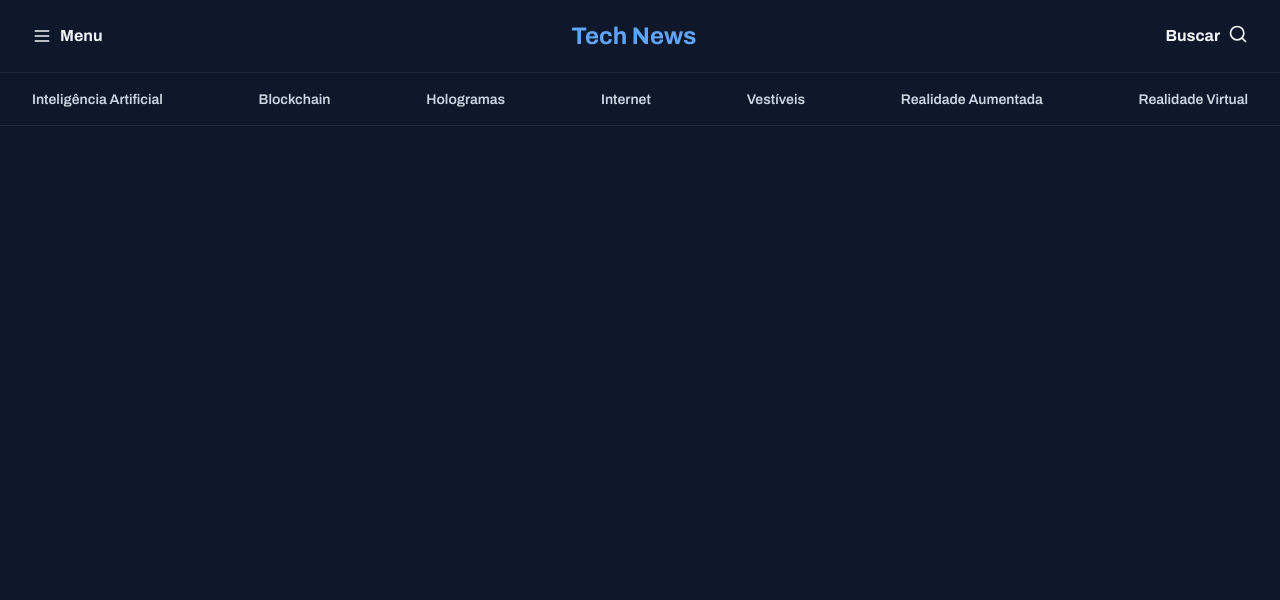
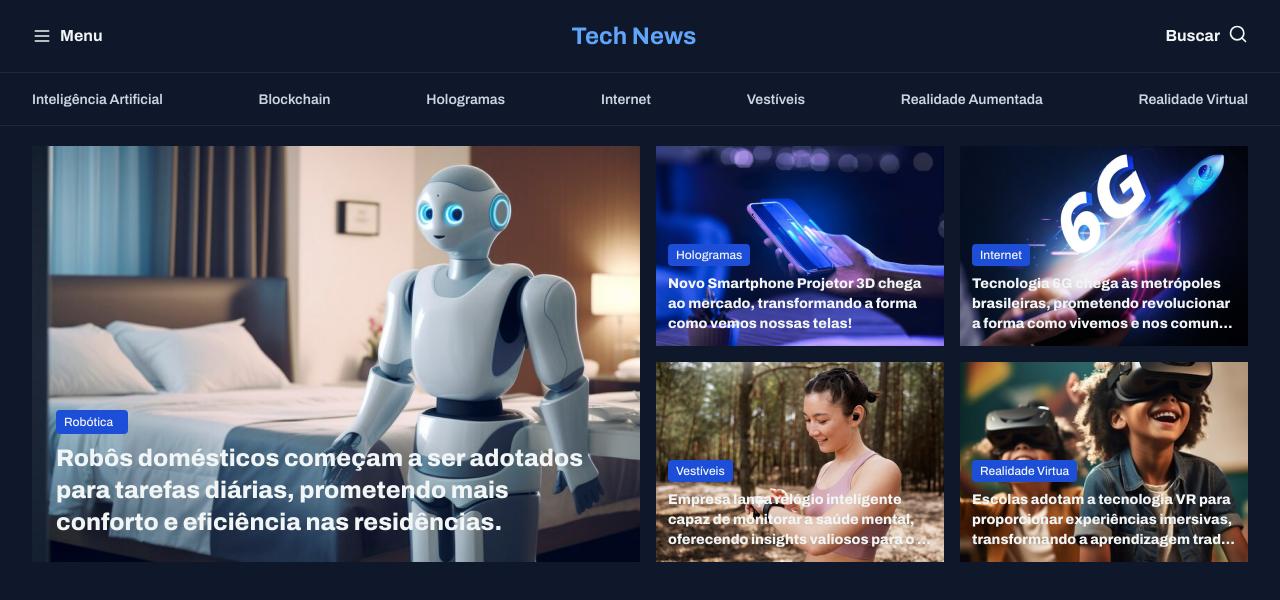
Before and after one commit to cesar7722a/portal-de-noticia, a React (Vite) app: page / in a window 1280 px wide. Shown: the top 600 px of the page. Built offline with nearby package versions, Linux system fonts and the light colour scheme.

Commit message:
fazendo o banner

```diff
--- a/src/App.tsx
+++ b/src/App.tsx
@@ -1,9 +1,68 @@
 import { Header } from "./components/header";
+import { TitleArtigo } from "./components/titleArtigo";
 
 export function App() {
   return (
     <div>
       <Header />
+      <div className="px-8 py-5 flex flex-col gap-20 items-center">
+        <div className="flex gap-4">
+          <div className="bg-[url('../public/image01.png')] bg-cover bg-center w-[608px] h-[416px] flex items-end">
+            <div className="px-6 pb-6 pt-[72px] flex flex-col gap-2">
+              <TitleArtigo>Robótica</TitleArtigo>
+              <p className="font-extrabold text-2xl truncate">
+                Robôs domésticos começam a ser adotados
+                <br /> para tarefas diárias, prometendo mais
+                <br /> conforto e eficiência nas residências.
+              </p>
+            </div>
+          </div>
+          <div className="grid grid-cols-2 gap-4">
+            <div
+              className="bg-[url('../public/image02.png')] w-[288px] h-[200px] flex items-end
+            bg-cover bg-center px-3 pb-3 pt-9"
+            >
+              <div className="space-y-2">
+                <TitleArtigo>Hologramas</TitleArtigo>
+                <p className="font-extrabold text-sm w-[264px]">
+                  Novo Smartphone Projetor 3D chega ao mercado, transformando a
+                  forma como vemos nossas telas!
+                </p>
+              </div>
+            </div>
+            <div className="bg-[url('../public/image03.png')] w-[288px] h-[200px] bg-cover bg-center px-3 pb-3 pt-9 flex items-end">
+              <div className="space-y-2">
+                <TitleArtigo>Internet</TitleArtigo>
+                <p className="font-extrabold text-sm truncate w-[264px]">
+                  Tecnologia 6G chega às metrópoles
+                  <br /> brasileiras, prometendo revolucionar
+                  <br /> a forma como vivemos e nos comunicamos.
+                </p>
+              </div>
+            </div>
+            <div className="bg-[url('../public/image04.png')] w-[288px] h-[200px] bg-cover bg-center px-3 pb-3 pt-9 flex items-end">
+              <div className="space-y-2">
+                <TitleArtigo>Vestíveis</TitleArtigo>
+                <p className="font-extrabold text-sm truncate w-[264px]">
+                  Empresa lança relógio inteligente
+                  <br /> capaz de monitorar a saúde mental,
+                  <br /> oferecendo insights valiosos para o bem-estar pessoal.
+                </p>
+              </div>
+            </div>
+            <div className="bg-[url('../public/image05.png')] w-[288px] h-[200px] bg-cover bg-center px-3 pb-3 pt-9 flex items-end">
+              <div className="space-y-2">
+                <TitleArtigo>Realidade Virtua</TitleArtigo>
+                <p className="font-extrabold text-sm w-[264px] h-[60px] truncate">
+                  Escolas adotam a tecnologia VR para <br />
+                  proporcionar experiências imersivas,
+                  <br /> transformando a aprendizagem tradicional.
+                </p>
+              </div>
+            </div>
+          </div>
+        </div>
+      </div>
     </div>
   );
 }
```
